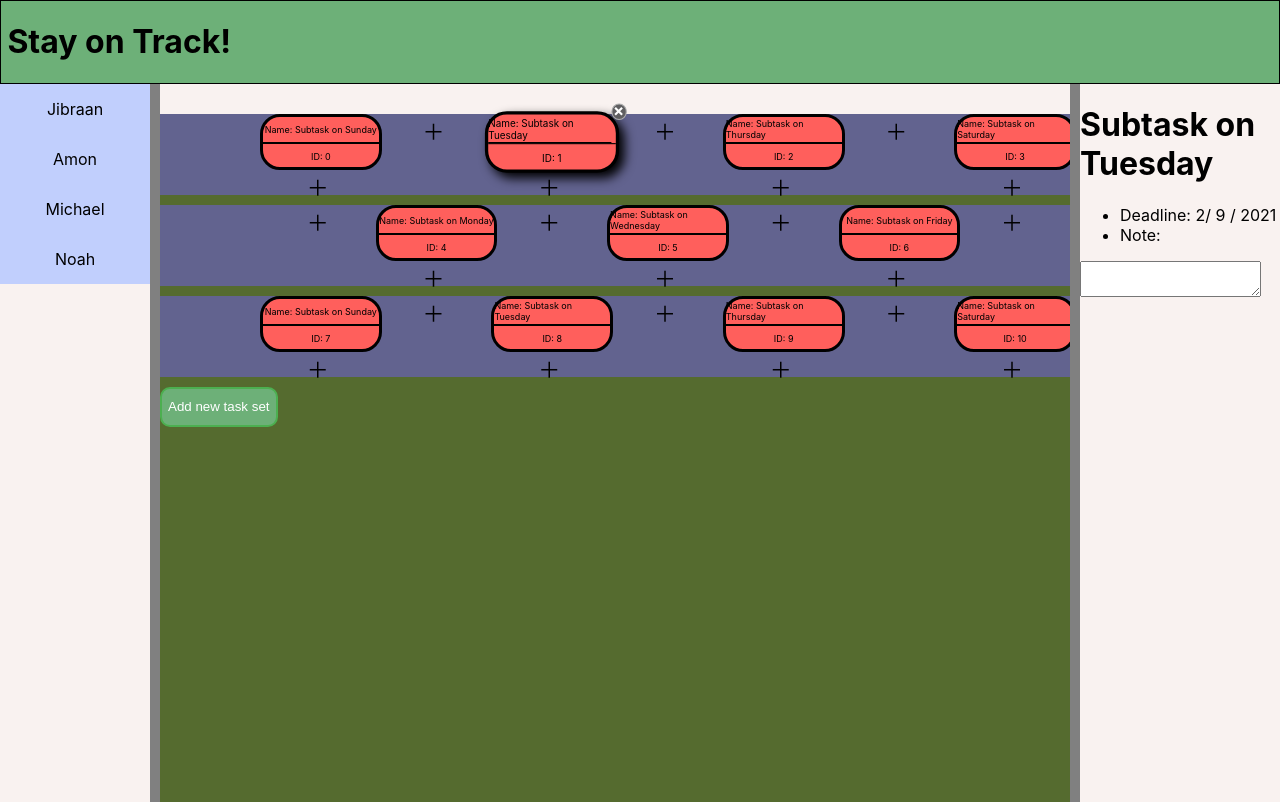
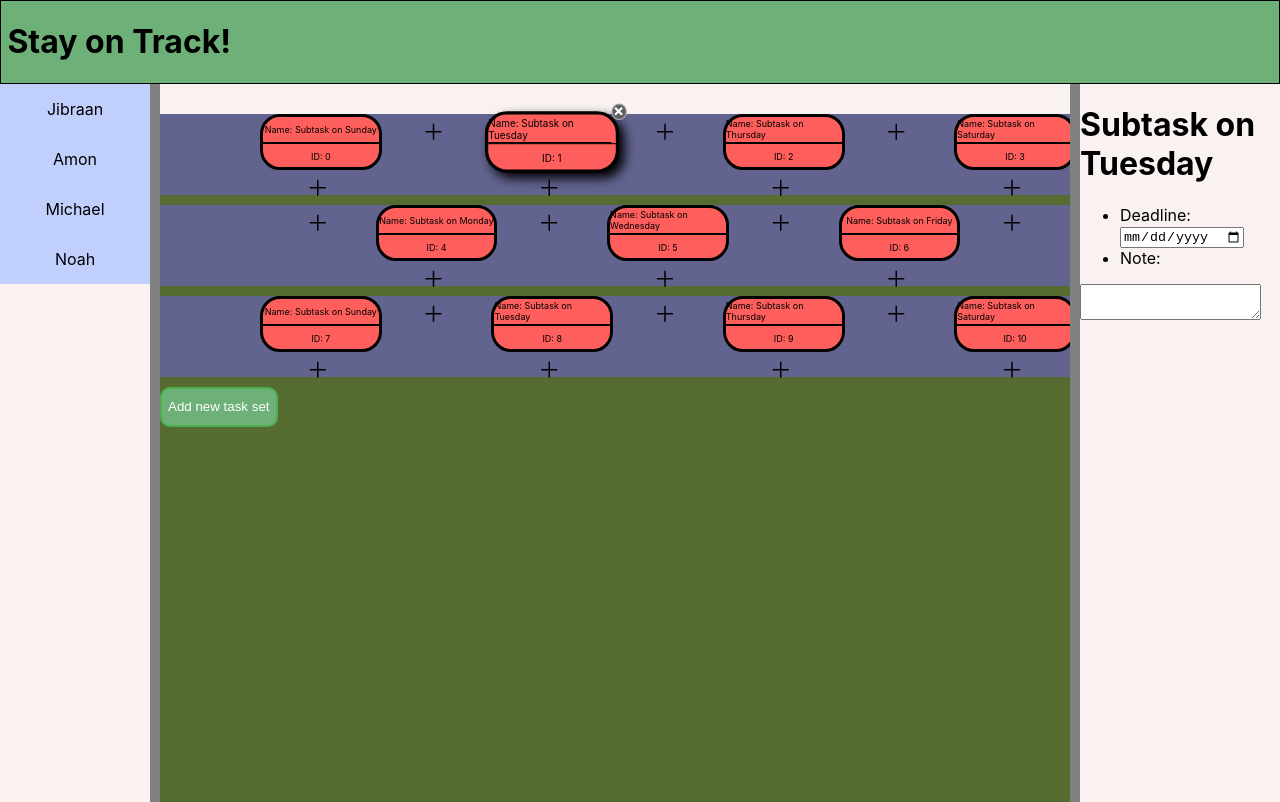
Before and after one commit to Goma0925/TaskRail, a React (Create React App) app in the folder taskrail_client/: page / in a window 1280 px wide. Built offline with nearby package versions, Linux system fonts and the light colour scheme.

Commit message:
Subtask Info Bar Editable Date & Title

```diff
--- a/taskrail_client/src/containers/SideInfoBar/SubtaskInfoBar.tsx
+++ b/taskrail_client/src/containers/SideInfoBar/SubtaskInfoBar.tsx
@@ -23,6 +23,9 @@ export function SubtaskInfoBar(props: SideInfoBarProps) {
     const note = subtask.getNote();
     const [text, setText] = useState(subtask.getNote());
     const dispatch = useDispatch();
+    const [month, day, year] = [deadline?.getMonth(), deadline?.getDate(), deadline?.getFullYear()];
+    const deadline_str = year?.toString() + "-" + month?.toString() + "-" + day?.toString();
+    console.log(deadline_str);
     function handleChange(event: any) { // update this type in future
         setText(event.target.value);
         subtask.setNote(event.target.value);
@@ -37,7 +40,9 @@ export function SubtaskInfoBar(props: SideInfoBarProps) {
                 {title}
             </h1>
             <ul>
-                <li className="Deadline">Deadline: {deadline?.getMonth()}/ {deadline?.getDate()} / {deadline?.getFullYear()}</li>
+                <li className="Deadline">Deadline:
+                    <input type="date" className="Date Input" value={deadline_str}/>
+                </li>
                 <li className="Note">Note:</li>
             </ul>
             <textarea value={note} onChange={handleChange} />
```
